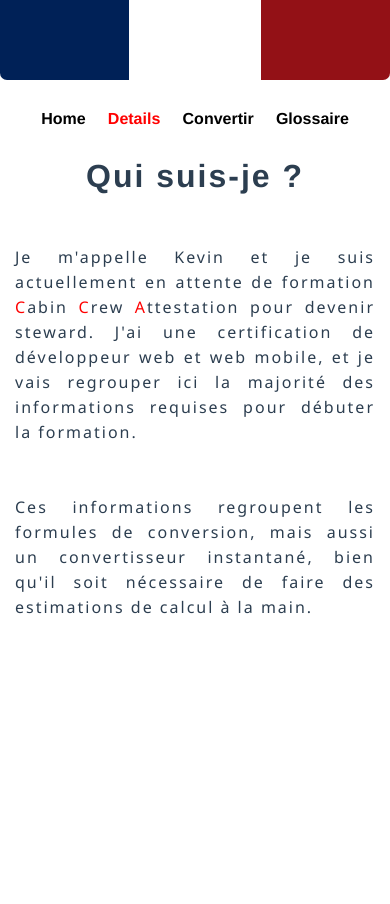
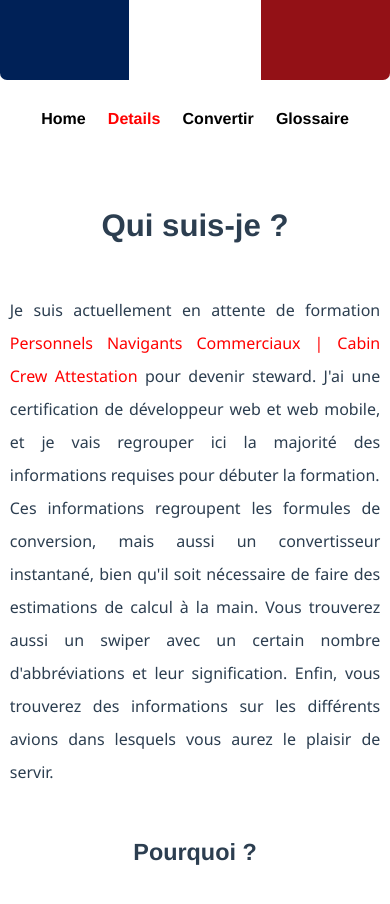
Before and after one commit to krousselet/ccat, a Vue app: page /about in a window 390 px wide. Shown: the top 904 px of the page. Before the commit the page ends 844 px from the top, so only its background shows below. Built offline with nearby package versions, Linux system fonts and the light colour scheme.

Commit message:
animation done, responsive done

```diff
--- a/src/views/AboutView.vue
+++ b/src/views/AboutView.vue
@@ -1,17 +1,24 @@
 <template>
   <main>
+    <div class="container">
       <div class="title-container">
         <h1>Qui suis-je ?</h1>
       </div>
-    <div class="text">
-      <p>Je m'appelle Kevin et je suis actuellement en attente de formation <span class="red-text">C</span>abin <span class="red-text">C</span>rew <span class="red-text">A</span>ttestation pour devenir steward. J'ai une certification de développeur web et web mobile, et
+      <div class="text text-zero">
+        <p>Je suis actuellement en attente de formation <span class="red-text">Personnels Navigants Commerciaux | Cabin Crew Attestation</span> pour devenir steward. J'ai une certification de développeur web et web mobile, et
           je vais regrouper ici la majorité des informations requises pour débuter la formation.
         </p>
       </div>
+    </div>
+    <div class="container">
       <div class="text">
         <p>Ces informations regroupent les formules de conversion, mais aussi un convertisseur instantané, bien qu'il soit nécessaire de faire des estimations
-        de calcul à la main.
+          de calcul à la main. Vous trouverez aussi un swiper avec un certain nombre d'abbréviations et leur signification. Enfin, vous trouverez des informations sur les différents avions dans lesquels vous aurez le plaisir de servir.
         </p>
+      </div>
+      <div class="title-container">
+          <h2>Pourquoi ?</h2>
+      </div>
     </div>
   </main>
 </template>
@@ -21,25 +28,68 @@
   color: red;
 }
 
+@media (min-width: 320px) and (max-width: 990px) {
+  .title-container {
+      width: 100%;
+      margin: 50px auto;
+      font-size: 4vw;
+    }
+
   .text {
   display: flex;
+  width: 95%;
   justify-content: center;
   align-items: center;
   text-align: justify;
-  margin: 0 15px;
-  line-height: 25px;
+  margin: 0 auto;
+  line-height: 33px;
   font-family: 'Noto Sans', Courier, monospace;
-  letter-spacing: 2px;
-}
-@media (min-width: 320px) and (max-width: 990px) {
-  main {
-  display: grid;
-  grid-template-columns: repeat(1, 1fr);
-  grid-template-rows: repeat(1, 1fr);
-  row-gap: 50px;
-  letter-spacing: 2px;
-
   }
 }
 
+
+
+@media (min-width: 992px) and (max-width: 2048px) {
+  .container {
+    display: grid;
+    grid-template-columns: 1fr 1fr;
+    grid-template-rows: 1fr;
+    width: 100%;
+    margin: 0 auto;
+    margin-top: 10vh;
+
+    .title-container {
+      width: 50%;
+      margin: 0 auto;
+      font-size: 2vw;
+    }
+
+    .text {
+      margin: 0 auto;
+      margin-right: 100px;
+      width: 100%;
+      font-size: 1.5vw;
+      line-height: 10vh;
+    }
+  }
+}
+
+@media (min-width: 2049px) {
+  .container {
+    display: grid;
+    grid-template-columns: repeat(2, 1fr);
+    grid-template-rows: 1fr;
+
+    .title-container {
+      font-size: 30vw;
+    }
+
+    .text-zero {
+      margin-top: 50px;
+      line-height: 10px;
+    }
+  }
+
+}
+
 </style>
```
Also changed, not shown: src/components/HelloWorld.vue (+58 -3 lines), src/assets/images/desktop/plane-desktop.svg, src/assets/images/mobile/plane-mobile.svg. Lines whose indentation alone changed are shown as unchanged.
